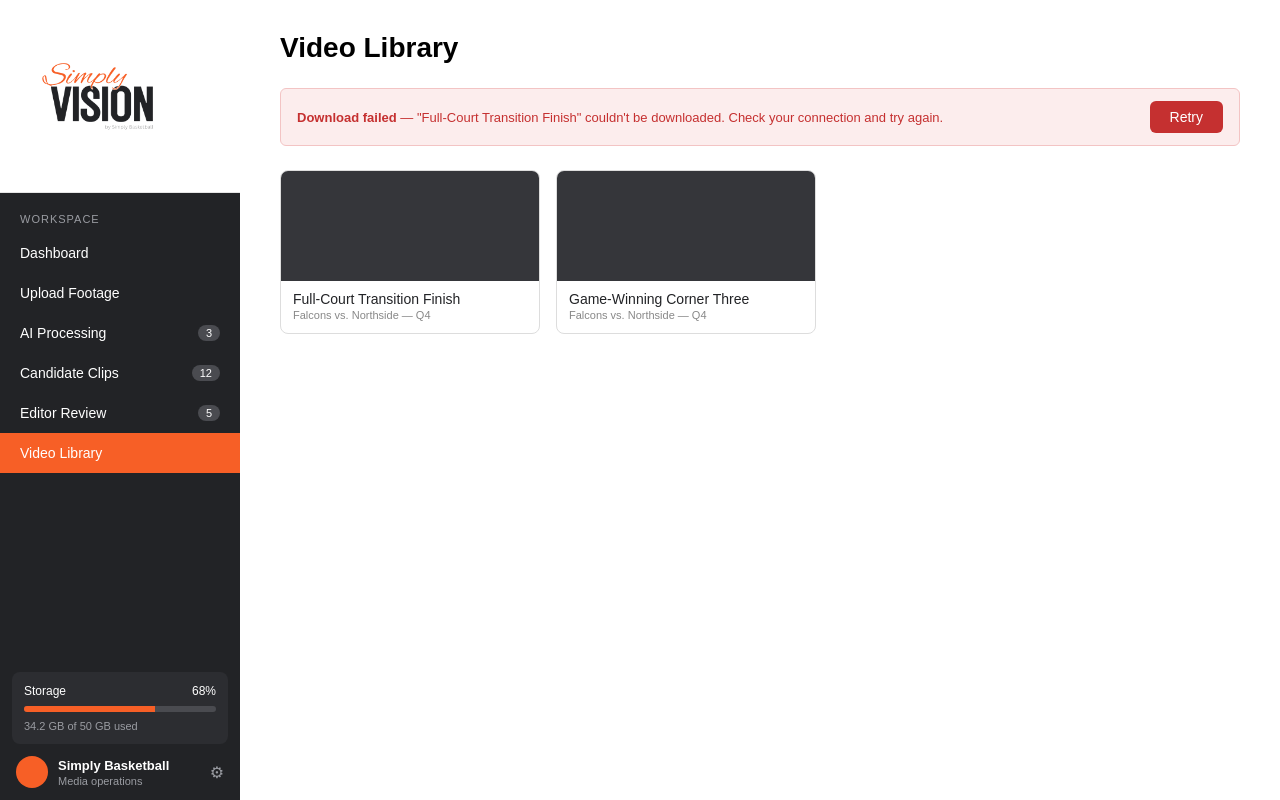
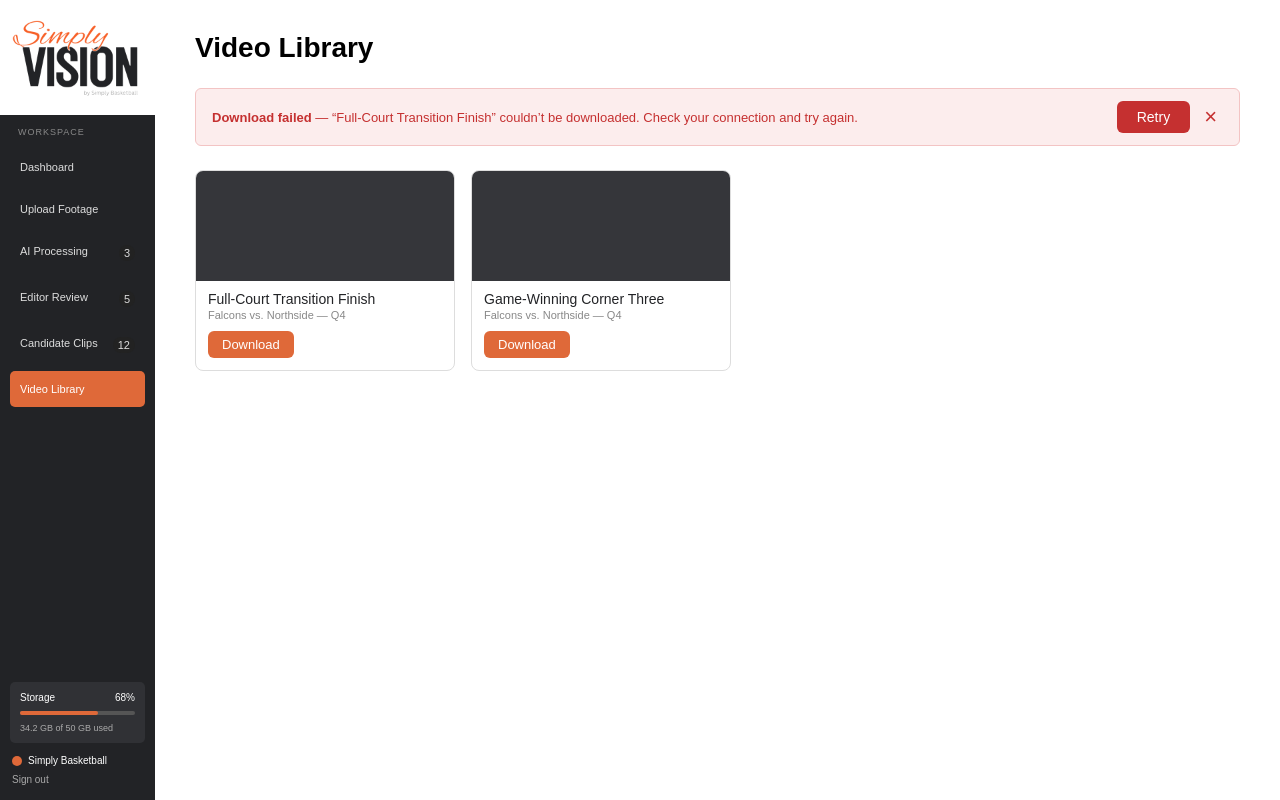
Before and after one commit to alanher100/SimplyVision, a plain HTML site: page video-library/index.html in a window 1280 px wide. Drawn offline with Linux system fonts and the light colour scheme.

Commit message:
SV-63: finish download error prototype for sprint

```diff
--- a/video-library/index.html
+++ b/video-library/index.html
@@ -3,70 +3,64 @@
 <head>
   <meta charset="UTF-8">
   <meta name="viewport" content="width=device-width, initial-scale=1.0">
-  <title>Video Library - Download Error</title>
+  <title>SimplyVision | Video Library</title>
   <link rel="stylesheet" href="style.css">
 </head>
 <body>
   <aside class="sidebar">
-    <div class="logo">
-      <img src="images/logo.png" alt="SimplyVision by Simply Basketball logo">
+    <!-- SimplyVision logo at top-left matching dashboard -->
+    <div class="sidebar-brand">
+      <a href="../dashboard/index.html">
+        <img src="images/logo.png" alt="SimplyVision Logo">
+      </a>
     </div>
 
-    <p class="nav-label">WORKSPACE</p>
+    <p class="nav-heading">WORKSPACE</p>
+
     <nav>
-      <a href="#">Dashboard</a>
-      <a href="#">Upload Footage</a>
-      <a href="#">AI Processing <span class="badge-count">3</span></a>
-      <a href="#">Candidate Clips <span class="badge-count">12</span></a>
-      <a href="#">Editor Review <span class="badge-count">5</span></a>
-      <a href="#" class="active">Video Library</a>
+      <a href="../dashboard/index.html">Dashboard</a>
+      <a href="../upload-footage-review/uploadfootage.html">Upload Footage</a>
+
+      <!-- PLACEHOLDER: AI Processing page is not built yet. Stays on this page. -->
+      <a href="index.html" class="placeholder-link" data-page="AI Processing">AI Processing <span class="count">3</span></a>
+
+      <a href="../editor-review/editor-review.html">Editor Review <span class="count">5</span></a>
+      <a href="../frontend/candidate-clips/index.html">Candidate Clips <span class="count">12</span></a>
+      <a href="index.html" class="active">Video Library</a>
     </nav>
 
-    <div class="sidebar-footer">
+    <div class="sidebar-bottom">
       <div class="storage">
-        <div class="storage-row">
-          <span>Storage</span>
-          <span>68%</span>
-        </div>
-        <div class="storage-track">
-          <div class="storage-fill"></div>
-        </div>
-        <p class="storage-detail">34.2 GB of 50 GB used</p>
+        <p>Storage <span id="storage-percent">68%</span></p>
+        <div class="storage-track"><div id="storage-fill"></div></div>
+        <small id="storage-detail">34.2 GB of 50 GB used</small>
       </div>
 
-      <div class="profile">
-        <div class="avatar"></div>
-        <div class="profile-info">
-          <p class="profile-name">Simply Basketball</p>
-          <p class="profile-role">Media operations</p>
-        </div>
-        <span class="settings-icon">&#9881;</span>
+      <div class="account">
+        <span class="account-dot"></span>
+        <span class="account-name">Simply Basketball</span>
       </div>
+      <a class="signout" href="../frontend/login.html">Sign out</a>
     </div>
   </aside>
 
   <main class="content">
     <h1>Video Library</h1>
 
-    <div class="error-banner" role="alert">
-      <p class="error-text">
-        <strong>Download failed</strong> — "Full-Court Transition Finish" couldn't be downloaded. Check your connection and try again.
-      </p>
-      <button class="retry-button" type="button">Retry</button>
+    <div class="error-banner" id="download-banner" role="alert">
+      <p class="error-text" id="banner-text"></p>
+      <div class="banner-actions">
+        <button class="retry-button" id="retry-button" type="button">Retry</button>
+        <button class="dismiss-button" id="dismiss-button" type="button" aria-label="Dismiss message">&times;</button>
+      </div>
     </div>
 
-    <div class="clip-grid">
-      <div class="clip-placeholder">
-        <div class="clip-thumb"></div>
-        <p class="clip-title">Full-Court Transition Finish</p>
-        <p class="clip-meta">Falcons vs. Northside — Q4</p>
-      </div>
-      <div class="clip-placeholder">
-        <div class="clip-thumb"></div>
-        <p class="clip-title">Game-Winning Corner Three</p>
-        <p class="clip-meta">Falcons vs. Northside — Q4</p>
-      </div>
-    </div>
+    <!-- Clip cards are created by script.js -->
+    <div class="clip-grid" id="clip-grid"></div>
   </main>
+
+  <div class="toast" id="toast" role="status" aria-live="polite"></div>
+
+  <script src="script.js"></script>
 </body>
 </html>
--- /dev/null
+++ b/video-library/script.js
@@ -0,0 +1,176 @@
+// ===== Placeholder data (real data arrives with SV-65) =====
+const clips = [
+  // failsRemaining = how many more times a download fails before it works, just for example of failed state the first download video fails to show what it looks like and the seccond gives success!
+  //Second downloadable video gives success on first try.
+  // After Clip 1 already "failed" once (the banner on page load), so one more retry fails, then it succeeds.
+  { id: 1, title: "Full-Court Transition Finish", meta: "Falcons vs. Northside — Q4", failsRemaining: 1 },
+  { id: 2, title: "Game-Winning Corner Three", meta: "Falcons vs. Northside — Q4", failsRemaining: 0 }
+];
+
+const storage = { usedGB: 34.2, totalGB: 50 };
+
+// Page elements
+const banner = document.getElementById("download-banner");
+const bannerText = document.getElementById("banner-text");
+const retryButton = document.getElementById("retry-button");
+const dismissButton = document.getElementById("dismiss-button");
+const clipGrid = document.getElementById("clip-grid");
+const toast = document.getElementById("toast");
+
+let failedClip = null;
+let bannerTimer;
+let toastTimer;
+
+// Toast messages
+function showToast(message) {
+  toast.textContent = message;
+  toast.classList.add("show");
+  clearTimeout(toastTimer);
+  toastTimer = setTimeout(() => toast.classList.remove("show"), 2500);
+}
+
+// Banner
+function setBanner(strongText, message, isSuccess) {
+  const strong = document.createElement("strong");
+  strong.textContent = strongText;
+  bannerText.replaceChildren(strong, document.createTextNode(" — " + message));
+  banner.classList.toggle("success", isSuccess);
+  retryButton.hidden = isSuccess;
+  banner.hidden = false;
+}
+
+function showError(clip) {
+  failedClip = clip;
+  clearTimeout(bannerTimer);
+  setBanner(
+    "Download failed",
+    "\u201C" + clip.title + "\u201D couldn\u2019t be downloaded. Check your connection and try again.",
+    false
+  );
+}
+
+function showSuccess(clip) {
+  failedClip = null;
+  setBanner("Download complete", "\u201C" + clip.title + "\u201D was saved to your device.", true);
+  clearTimeout(bannerTimer);
+  bannerTimer = setTimeout(() => { banner.hidden = true; }, 5000);
+}
+
+// Simulated download (real download arrives with SV-62)
+function simulateDownload(clip) {
+  return new Promise((resolve) => {
+    setTimeout(() => {
+      if (clip.failsRemaining > 0) {
+        clip.failsRemaining--;
+        resolve(false);
+      } else {
+        resolve(true);
+      }
+    }, 1200);
+  });
+}
+
+function markDownloaded(clip) {
+  const button = document.querySelector('[data-clip-id="' + clip.id + '"] .download-button');
+  button.textContent = "Downloaded \u2713";
+  button.classList.add("done");
+}
+
+async function runDownload(clip, trigger, busyLabel) {
+  const cardButton = document.querySelector('[data-clip-id="' + clip.id + '"] .download-button');
+  const originalLabel = trigger.textContent;
+
+  retryButton.disabled = true;
+  cardButton.disabled = true;
+  trigger.textContent = busyLabel;
+
+  const ok = await simulateDownload(clip);
+
+  retryButton.disabled = false;
+  cardButton.disabled = false;
+  trigger.textContent = originalLabel;
+
+  if (ok) {
+    showSuccess(clip);
+    markDownloaded(clip);
+    showToast("Downloaded: " + clip.title);
+  } else {
+    showError(clip);
+  }
+}
+
+// Clip cards
+function renderClips() {
+  clips.forEach((clip) => {
+    const card = document.createElement("div");
+    card.className = "clip-placeholder";
+    card.dataset.clipId = clip.id;
+
+    const thumb = document.createElement("div");
+    thumb.className = "clip-thumb";
+
+    const title = document.createElement("p");
+    title.className = "clip-title";
+    title.textContent = clip.title;
+
+    const meta = document.createElement("p");
+    meta.className = "clip-meta";
+    meta.textContent = clip.meta;
+
+    const actions = document.createElement("div");
+    actions.className = "clip-actions";
+
+    const downloadButton = document.createElement("button");
+    downloadButton.className = "download-button";
+    downloadButton.type = "button";
+    downloadButton.textContent = "Download";
+    downloadButton.addEventListener("click", (event) => {
+      event.stopPropagation();
+      runDownload(clip, downloadButton, "Downloading\u2026");
+    });
+
+    actions.appendChild(downloadButton);
+    card.append(thumb, title, meta, actions);
+
+    // PLACEHOLDER: Clip Details page (SV-51) is not built yet.
+    card.addEventListener("click", () => {
+      showToast("Clip Details (SV-51) isn't built yet.");
+    });
+
+    clipGrid.appendChild(card);
+  });
+}
+
+// Storage indicator in sidebar
+function renderStorage() {
+  const percent = Math.round((storage.usedGB / storage.totalGB) * 100);
+  document.getElementById("storage-percent").textContent = percent + "%";
+  document.getElementById("storage-fill").style.width = percent + "%";
+  document.getElementById("storage-detail").textContent =
+    storage.usedGB + " GB of " + storage.totalGB + " GB used";
+}
+
+// Events
+retryButton.addEventListener("click", () => {
+  if (failedClip) {
+    runDownload(failedClip, retryButton, "Retrying\u2026");
+  }
+});
+
+dismissButton.addEventListener("click", () => {
+  banner.hidden = true;
+  clearTimeout(bannerTimer);
+});
+
+// PLACEHOLDER links: stay on this page and say the page isn't built yet
+document.querySelectorAll(".placeholder-link").forEach((link) => {
+  link.addEventListener("click", (event) => {
+    event.preventDefault();
+    showToast(link.dataset.page + " isn't built yet.");
+  });
+});
+
+// Start!
+renderStorage();
+renderClips();
+showError(clips[0]); // matches the Figma mockup: the page opens with the error showing (we can also get rid of it with x button)
--- a/video-library/style.css
+++ b/video-library/style.css
@@ -1,3 +1,9 @@
+:root {
+  --orange: #df6939;
+  --dark: #222326;
+  --border: #d7d7d7;
+}
+
 * {
   box-sizing: border-box;
 }
@@ -5,140 +11,167 @@
 body {
   margin: 0;
   font-family: Arial, sans-serif;
+  color: #222;
   display: flex;
   min-height: 100vh;
   background: #FFFFFF;
 }
 
-/* Sidebar */
+button {
+  font: inherit;
+  cursor: pointer;
+}
+
+/*Sidebar ( Changed so it matches Dashboard and Candidate Clips) except added signoutfunctionality*/
 .sidebar {
-  width: 240px;
-  background: #222326;
-  color: #FFFFFF;
+  width: 155px;
+  min-width: 155px;
+  min-height: 100vh;
+  background: var(--dark);
+  color: white;
   display: flex;
   flex-direction: column;
+  padding: 0 10px 15px;
+  flex-shrink: 0;
+  font-size: 13px;
 }
 
-.logo {
-  background: #FFFFFF;
-  padding: 16px 20px;
-  border-bottom: 1px solid #E5E5E5;
+.sidebar-brand {
+  width: calc(100% + 20px);
+  height: 115px;
+  margin: 0 -10px;
+  padding: 10px;
+  background: white;
+  display: flex;
+  align-items: center;
+  justify-content: center;
+  flex-shrink: 0;
 }
 
-.logo img {
-  display: block;
-  width: 160px;
-  height: auto;
+.sidebar-brand a {
+  display: flex;
+  align-items: center;
+  justify-content: center;
+  width: 100%;
+  height: 100%;
 }
 
-.nav-label {
-  margin: 20px 20px 8px;
-  font-size: 11px;
+.sidebar-brand img {
+  width: 180px;
+  max-width: none;
+  max-height: none;
+  height: auto;
+  object-fit: contain;
+}
+
+.nav-heading {
+  font-size: 9px;
   letter-spacing: 1px;
-  color: #9A9CA2;
+  color: #888;
+  margin: 12px 8px;
+}
+
+.sidebar nav {
+  display: flex;
+  flex-direction: column;
+  gap: 6px;
 }
 
 .sidebar nav a {
-  display: flex;
-  justify-content: space-between;
-  align-items: center;
-  padding: 12px 20px;
-  color: #FFFFFF;
+  color: #ddd;
   text-decoration: none;
-  font-size: 14px;
+  padding: 12px 10px;
+  border-radius: 5px;
+  font-size: 11px;
 }
 
+.sidebar nav a:hover,
 .sidebar nav a.active {
-  background: #F75F26;
+  background: var(--orange);
+  color: white;
 }
 
-.badge-count {
-  background: #4A4B50;
-  color: #FFFFFF;
-  font-size: 11px;
-  padding: 2px 8px;
+.count {
+  float: right;
+  background: #222;
+  padding: 2px 5px;
   border-radius: 10px;
 }
 
-/* Bottom of sidebar: storage and profile */
-.sidebar-footer {
+.sidebar-bottom {
   margin-top: auto;
-  padding: 12px;
 }
 
 .storage {
-  background: #2C2D31;
-  border-radius: 8px;
-  padding: 12px;
-  margin-bottom: 12px;
+  background: #303135;
+  padding: 10px;
+  border-radius: 5px;
+  font-size: 10px;
 }
 
-.storage-row {
+.storage p {
   display: flex;
   justify-content: space-between;
-  font-size: 12px;
+  margin: 0 0 8px;
 }
 
 .storage-track {
-  height: 6px;
-  background: #4A4B50;
-  border-radius: 3px;
-  margin: 8px 0;
-  overflow: hidden;
+  height: 4px;
+  background: #555;
+  border-radius: 5px;
 }
 
-.storage-fill {
+.storage-track div {
+  width: 68%;
   height: 100%;
-  width: 68%;
-  background: #F75F26;
+  background: var(--orange);
+  border-radius: 5px;
 }
 
-.storage-detail {
-  margin: 0;
-  font-size: 11px;
-  color: #9A9CA2;
+.storage small {
+  display: block;
+  margin-top: 8px;
+  color: #aaa;
+  font-size: 9px;
 }
 
-.profile {
+.account {
   display: flex;
   align-items: center;
-  gap: 10px;
-  padding: 0 4px;
+  gap: 6px;
+  margin-top: 12px;
+  padding: 0 2px;
+  font-size: 10px;
 }
 
-.avatar {
-  width: 32px;
-  height: 32px;
+.account-dot {
+  width: 10px;
+  height: 10px;
   border-radius: 50%;
-  background: #F75F26;
+  background: var(--orange);
   flex-shrink: 0;
 }
 
-.profile-info {
+.account-name {
   flex: 1;
 }
 
-.profile-name {
-  margin: 0;
-  font-size: 13px;
-  font-weight: bold;
+.signout {
+  display: block;
+  margin: 8px 2px 0;
+  font-size: 10px;
+  color: #aaa;
+  text-decoration: none;
 }
 
-.profile-role {
-  margin: 2px 0 0;
-  font-size: 11px;
-  color: #9A9CA2;
+.signout:hover {
+  color: white;
 }
 
-.settings-icon {
-  font-size: 16px;
-  color: #9A9CA2;
-  cursor: pointer;
-}
-
-/* Page content */
+/*Page content */
 .content {
   flex: 1;
+  min-width: 0;
   padding: 32px 40px;
 }
 
@@ -148,7 +181,7 @@ h1 {
   margin: 0 0 24px;
 }
 
-/* Download error banner (SV-63) */
+/* Download banner (SV-63)*/
 .error-banner {
   display: flex;
   align-items: center;
@@ -161,6 +194,12 @@ h1 {
   margin-bottom: 24px;
 }
 
+/* display:flex above would otherwise ignore the hidden attribute */
+.error-banner[hidden],
+.retry-button[hidden] {
+  display: none;
+}
+
 .error-text {
   margin: 0;
   font-size: 13px;
@@ -171,6 +210,13 @@ h1 {
   font-weight: bold;
 }
 
+.banner-actions {
+  display: flex;
+  align-items: center;
+  gap: 8px;
+  flex-shrink: 0;
+}
+
 .retry-button {
   flex-shrink: 0;
   background: #C53030;
@@ -179,14 +225,39 @@ h1 {
   border-radius: 6px;
   padding: 8px 20px;
   font-size: 14px;
-  cursor: pointer;
 }
 
 .retry-button:hover {
   background: #A32424;
 }
 
-/* Placeholder clip cards */
+.dismiss-button {
+  background: transparent;
+  border: none;
+  font-size: 22px;
+  line-height: 1;
+  color: #C53030;
+  padding: 0 6px;
+}
+
+.retry-button:disabled,
+.download-button:disabled {
+  opacity: 0.6;
+  cursor: not-allowed;
+}
+
+/* Green success version of the banner */
+.error-banner.success {
+  background: #EDF7F0;
+  border-color: #B7DFC4;
+}
+
+.error-banner.success .error-text,
+.error-banner.success .dismiss-button {
+  color: #2F7D4F;
+}
+
+/* Clip cards */
 .clip-grid {
   display: flex;
   gap: 16px;
@@ -198,6 +269,11 @@ h1 {
   border: 1px solid #DDDDDD;
   border-radius: 8px;
   overflow: hidden;
+  cursor: pointer;
+}
+
+.clip-placeholder:hover {
+  border-color: var(--orange);
 }
 
 .clip-thumb {
@@ -212,12 +288,48 @@ h1 {
 }
 
 .clip-meta {
-  margin: 0 12px 12px;
+  margin: 0 12px 10px;
   font-size: 11px;
   color: #888888;
 }
 
-/* Narrow screens: stack the sidebar above the content */
+.clip-actions {
+  padding: 0 12px 12px;
+}
+
+.download-button {
+  background: var(--orange);
+  color: #FFFFFF;
+  border: none;
+  border-radius: 6px;
+  padding: 6px 14px;
+  font-size: 13px;
+}
+
+.download-button.done {
+  background: #2F7D4F;
+}
+
+/* Toast message*/
+.toast {
+  position: fixed;
+  bottom: 24px;
+  right: 24px;
+  background: #222326;
+  color: #FFFFFF;
+  padding: 12px 18px;
+  border-radius: 6px;
+  font-size: 13px;
+  opacity: 0;
+  pointer-events: none;
+  transition: opacity 0.2s;
+}
+
+.toast.show {
+  opacity: 1;
+}
+
+/* Narrow screens: stack the sidebar above the content  */
 @media (max-width: 700px) {
   body {
     flex-direction: column;
@@ -225,6 +337,8 @@ h1 {
 
   .sidebar {
     width: 100%;
+    min-width: 0;
+    min-height: auto;
   }
 
   .content {
```
Also changed, not shown: video-library/README.md.
